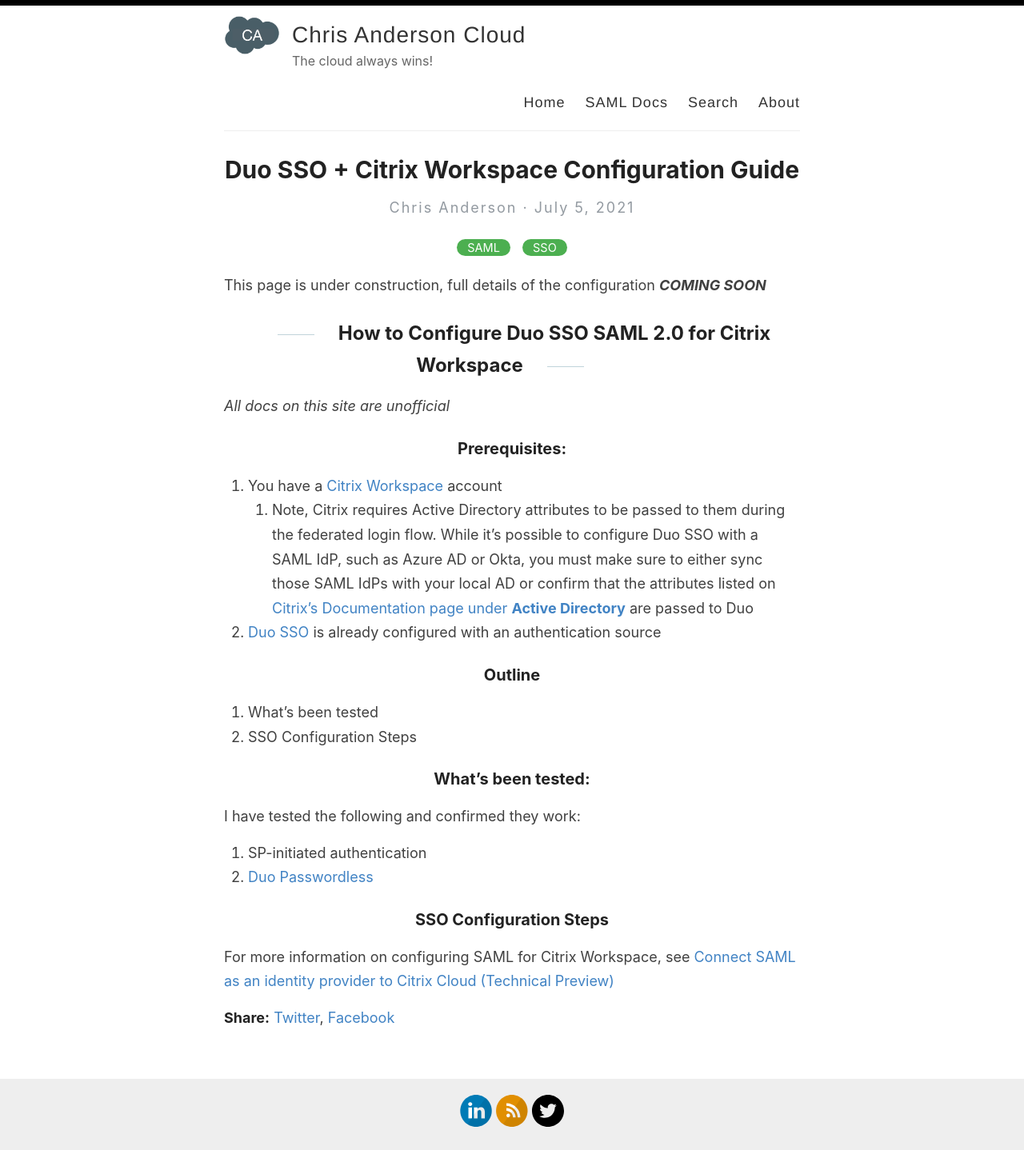
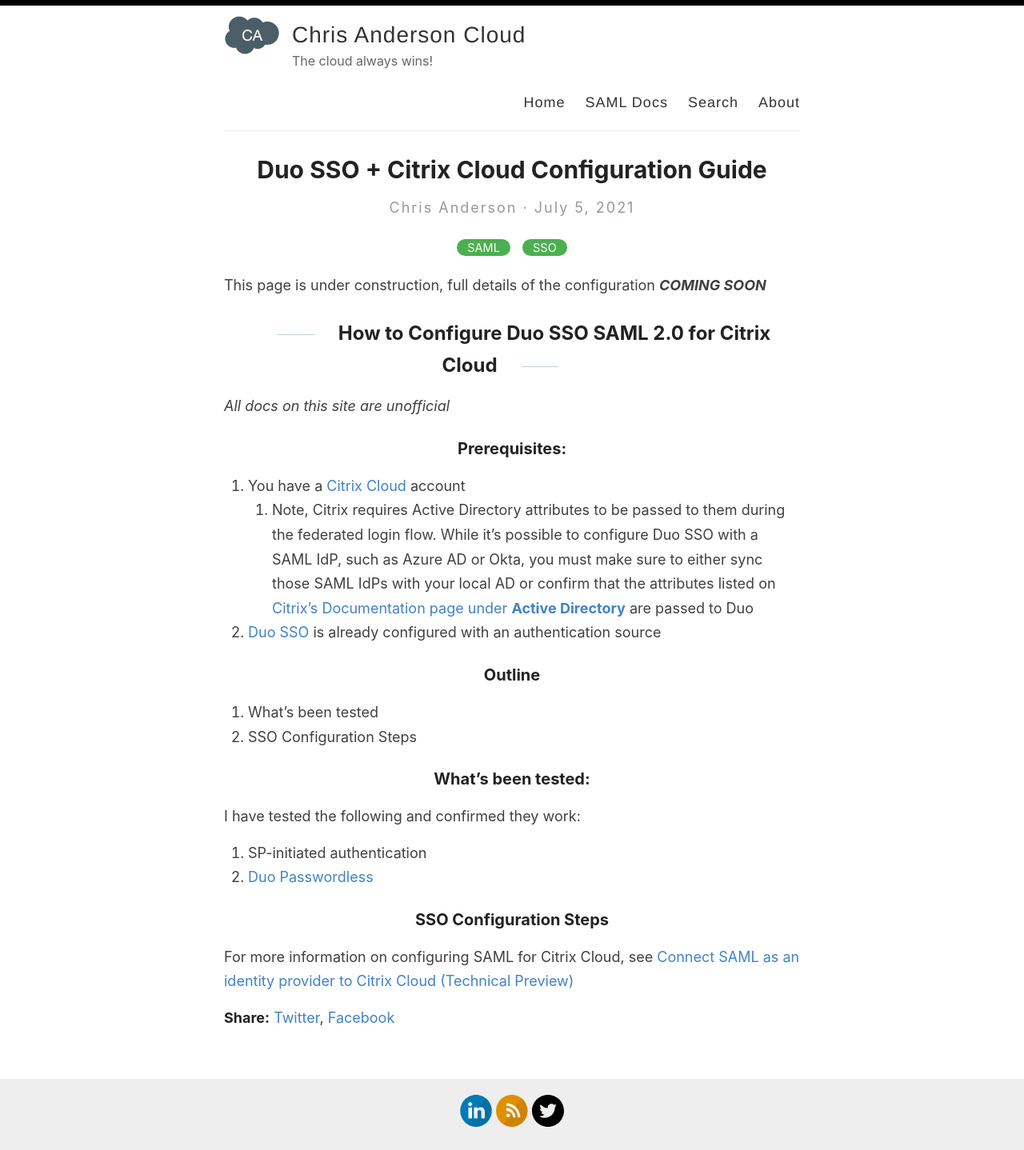
Before and after one commit to christophe81/christophe81.github.io, a Jekyll site: the page built from _posts/2021-07-05-Duo SSO-Citrix-Cloud.md, in a window 1280 px wide. Shown: the whole page at 80% size. Built offline with Jekyll 4.4.1, drawn with Linux system fonts in a browser that asks for light colours; comment, search, counter and statistics services are not loaded.

Commit message:
Update and rename 2021-07-05-Duo SSO-Citrix-Workspace.md to 2021-07-05-Duo SSO-Citrix-Cloud.md

```diff
--- a/_posts/2021-07-05-Duo SSO-Citrix-Workspace.md
+++ b/_posts/2021-07-05-Duo SSO-Citrix-Cloud.md
@@ -1,18 +1,18 @@
 ---
 layout: post
-title: Duo SSO + Citrix Workspace Configuration Guide
+title: Duo SSO + Citrix Cloud Configuration Guide
 categories: SAML SSO
 excerpt_separator: <!--more-->
 ---
 
 This page is under construction, full details of the configuration _**COMING SOON**_
 
-## How to Configure Duo SSO SAML 2.0 for Citrix Workspace
+## How to Configure Duo SSO SAML 2.0 for Citrix Cloud
 
 *All docs on this site are unofficial*
 
 ### Prerequisites:
-1. You have a [Citrix Workspace](https://www.citrix.com/products/citrix-workspace/) account
+1. You have a [Citrix Cloud](https://www.citrix.com/products/citrix-cloud/) account
    1. Note, Citrix requires Active Directory attributes to be passed to them during the federated login flow. While it's possible to configure Duo SSO with a SAML IdP, such as Azure AD or Okta, you must make sure to either sync those SAML IdPs with your local AD or confirm that the attributes listed on [Citrix's Documentation page under **Active Directory**](https://docs.citrix.com/en-us/citrix-cloud/citrix-cloud-management/identity-access-management/saml-identity.html) are passed to Duo
 2. [Duo SSO](https://duo.com/docs/sso) is already configured with an authentication source
 
@@ -30,4 +30,4 @@
 
 ### SSO Configuration Steps
 
-For more information on configuring SAML for Citrix Workspace, see [Connect SAML as an identity provider to Citrix Cloud (Technical Preview)](https://docs.citrix.com/en-us/citrix-cloud/citrix-cloud-management/identity-access-management/saml-identity.html)
+For more information on configuring SAML for Citrix Cloud, see [Connect SAML as an identity provider to Citrix Cloud (Technical Preview)](https://docs.citrix.com/en-us/citrix-cloud/citrix-cloud-management/identity-access-management/saml-identity.html)
```
